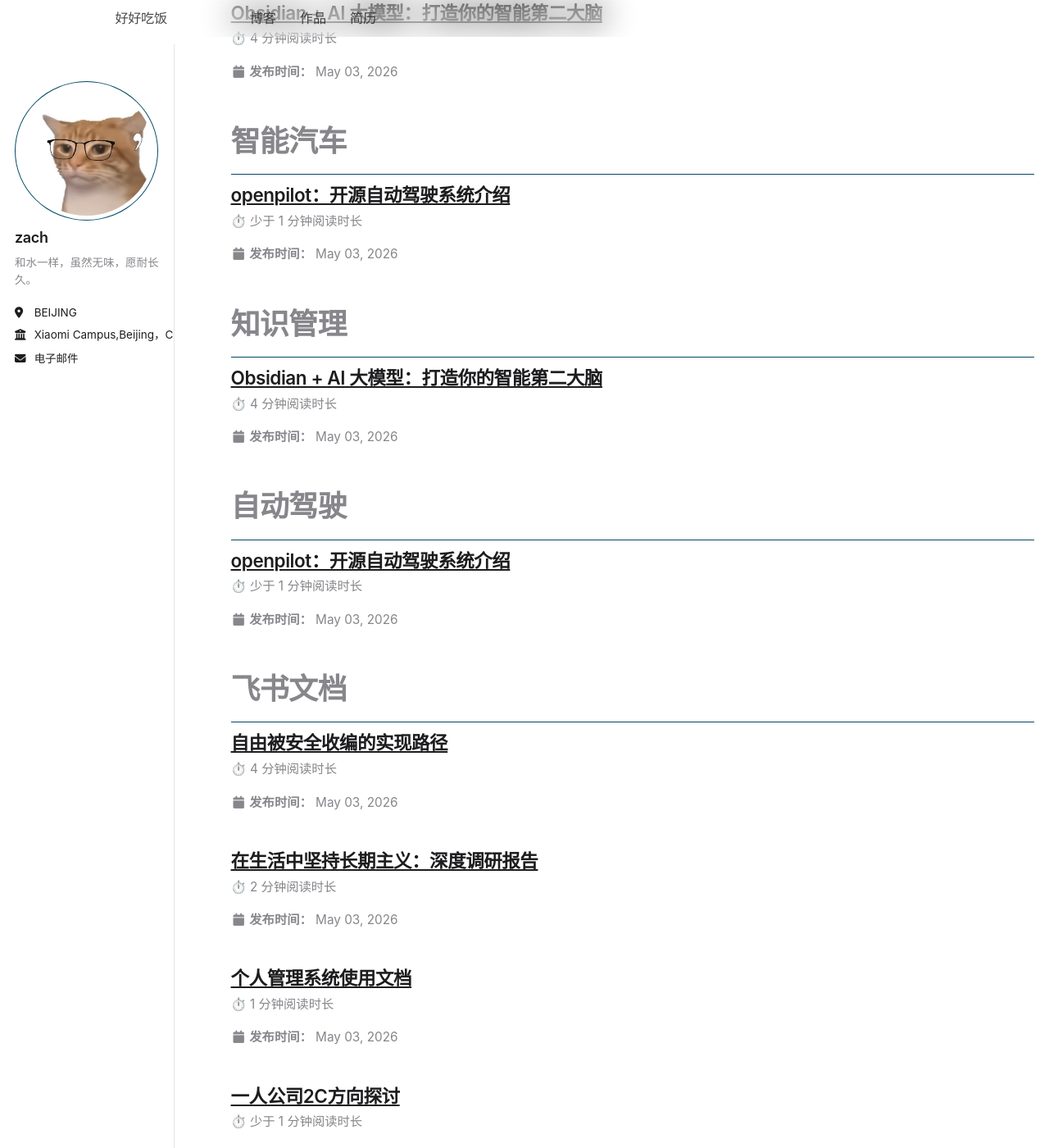
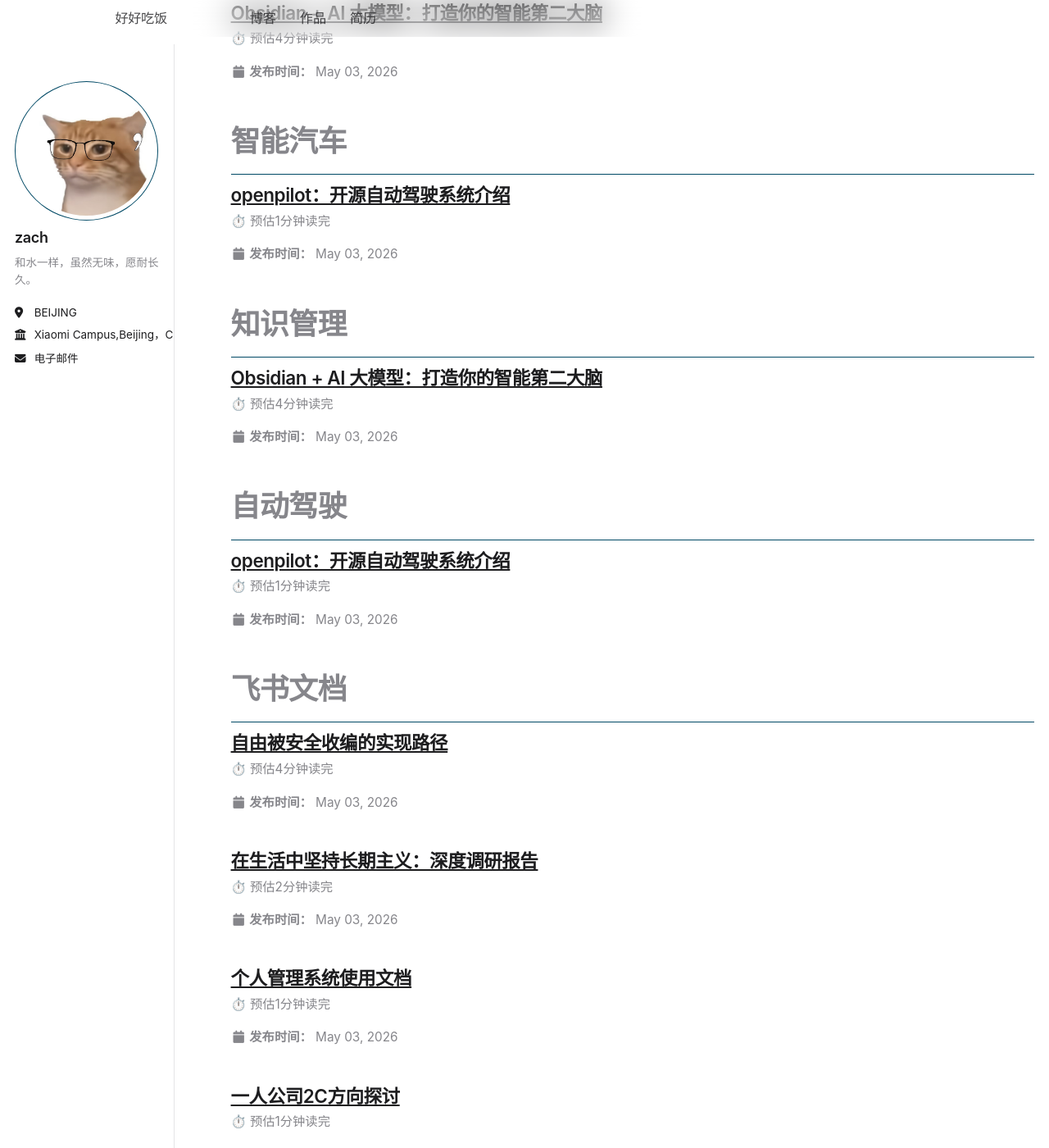
Before and after one commit to zach1219/zach1219.github.io, a Jekyll site: the page built from _pages/tag-archive.html, in a window 1280 px wide and 1400 px high, scrolled down 1060 px. Shown: the whole window at 82% size. Built offline with Jekyll 4.4.1, drawn with Linux system fonts in a browser that asks for light colours; a script that is not in the unit is left out; comment, search, counter and statistics services are not loaded; some of the changed text lies outside the part shown.

Commit message:
fix: read time format - 预估x分钟读完

```diff
--- a/_includes/read-time.html
+++ b/_includes/read-time.html
@@ -6,12 +6,10 @@
 
 {% if site.words_per_minute %}
   {% if words < 180 %}
-	  {{ site.data.ui-text[site.locale].less_than | default: "less than" }} 1 {{ site.data.ui-text[site.locale].minute_read | default: "minute read" }}
-	{% elsif words < 360 %}
-	  1 {{ site.data.ui-text[site.locale].minute_read | default: "minute read" }}
-	{% else %}
-	  {{ words | divided_by:site.words_per_minute }} {{ site.data.ui-text[site.locale].minute_read | default: "minute read" }}
-	{% endif %}
-{% else %}
-  {{ site.data.ui-text[site.locale].undefined_wpm | "Undefined parameter words_per_minute at _config.yml" }}
+    预估1分钟读完
+  {% elsif words < 360 %}
+    预估1分钟读完
+  {% else %}
+    预估{{ words | divided_by:site.words_per_minute }}分钟读完
+  {% endif %}
 {% endif %}
```
